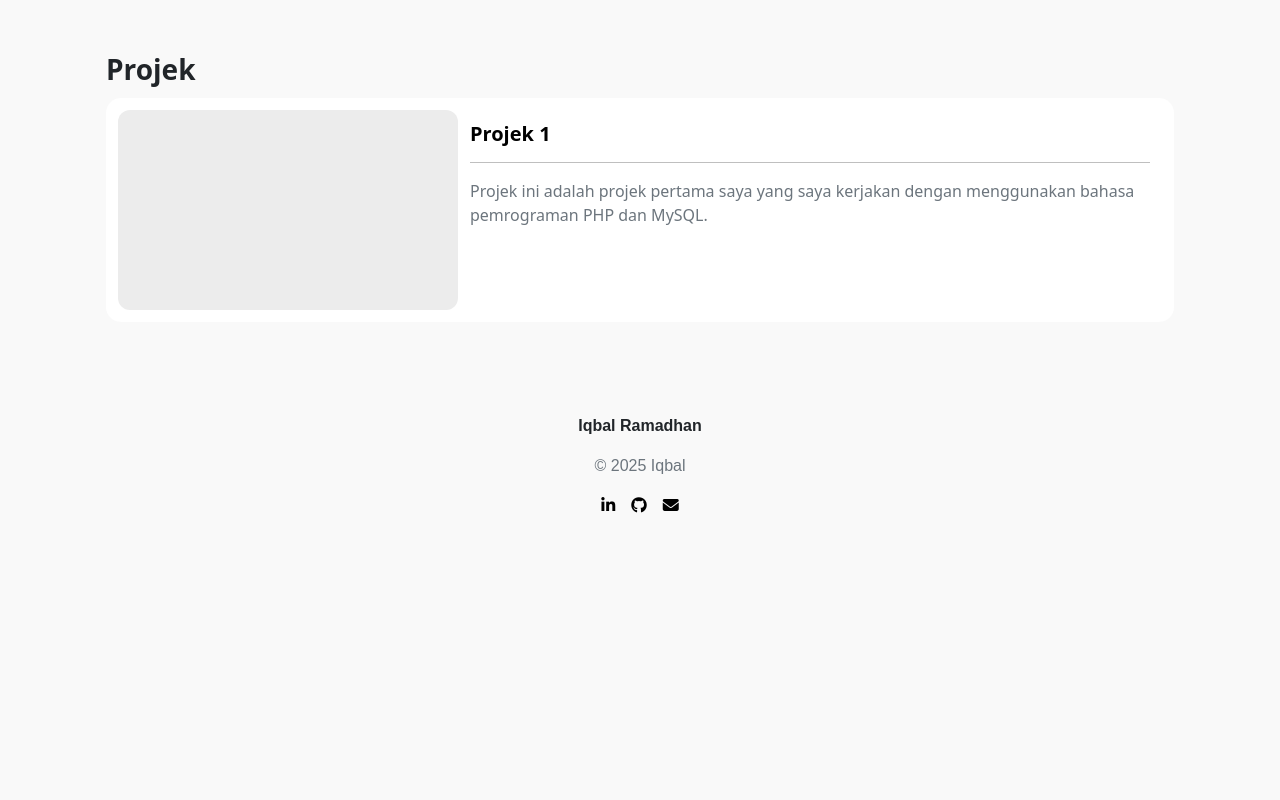
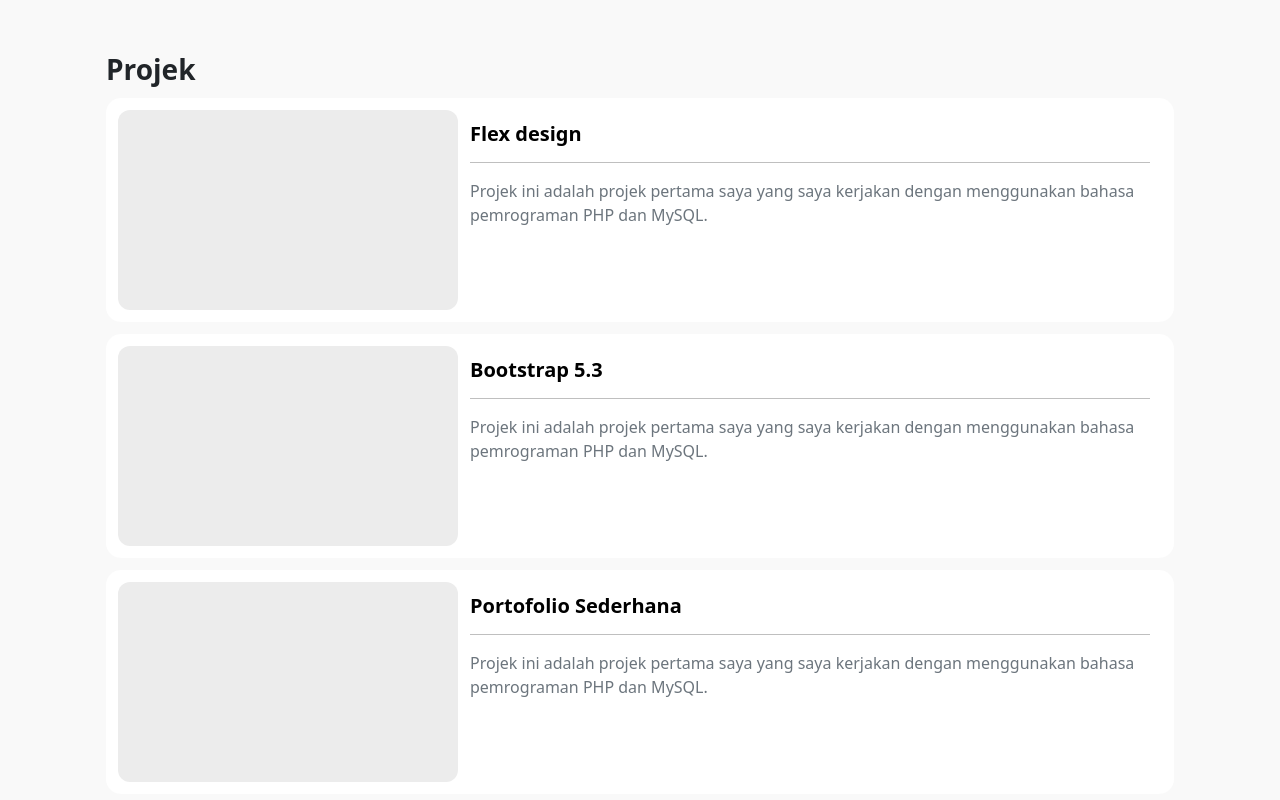
Before and after one commit to contact-iqbal/portofolio, a plain HTML site: page index.html in a window 1280 px wide. Shown: the part 1120-1920 px from the top of the page. Before the commit the page ends 1638 px from the top, so only its background shows below. Drawn offline with nearby package versions, Linux system fonts and the light colour scheme.

Commit message:
feat: Refactor file structure for better organization
- Create assets directory for css, js, and images

- Move css files to assets/css

- Update HTML files to reflect new css paths

```diff
--- a/index.html
+++ b/index.html
@@ -4,10 +4,10 @@
 <head>
   <meta charset="UTF-8" />
   <meta name="viewport" content="width=device-width, initial-scale=1.0" />
-  <title>Portofolio</title>
+  <title>contact.iqbal</title>
   <link rel="icon" href="favicon.ico" />
-  <link rel="stylesheet" href="./style/style.css">
-  <link rel="stylesheet" href="./style/style2.css">
+  <link rel="stylesheet" href="./assets/css/style.css">
+  <link rel="stylesheet" href="./assets/css/style2.css">
   <link rel="preconnect" href="https://fonts.googleapis.com">
   <link rel="preconnect" href="https://fonts.gstatic.com" crossorigin>
   <link rel="stylesheet" href="https://cdn.jsdelivr.net/npm/bootstrap-icons@1.11.3/font/bootstrap-icons.min.css">
@@ -91,7 +91,39 @@
                 </div>
 
                 <div class="content-project">
-                  <h5><b>Projek 1</b></h5>
+                  <h5><b>Flex design</b></h5>
+                  <hr>
+                  <p class="text text-secondary">Projek ini adalah projek pertama saya yang saya kerjakan dengan
+                    menggunakan bahasa pemrograman PHP dan MySQL.</p>
+                </div>
+
+              </div>
+            </a>
+            <a href="">
+              <div class="card-project">
+
+                <div class="image-project">
+                  <img src="" alt="">
+                </div>
+
+                <div class="content-project">
+                  <h5><b>Bootstrap 5.3</b></h5>
+                  <hr>
+                  <p class="text text-secondary">Projek ini adalah projek pertama saya yang saya kerjakan dengan
+                    menggunakan bahasa pemrograman PHP dan MySQL.</p>
+                </div>
+
+              </div>
+            </a>
+            <a href="">
+              <div class="card-project">
+
+                <div class="image-project">
+                  <img src="" alt="">
+                </div>
+
+                <div class="content-project">
+                  <h5><b>Portofolio Sederhana</b></h5>
                   <hr>
                   <p class="text text-secondary">Projek ini adalah projek pertama saya yang saya kerjakan dengan
                     menggunakan bahasa pemrograman PHP dan MySQL.</p>
```
Also changed, not shown: kontak.html (+3 -3 lines), assets/css/style.css (renamed from style/style.css), assets/css/style2.css (renamed from style/style2.css).
